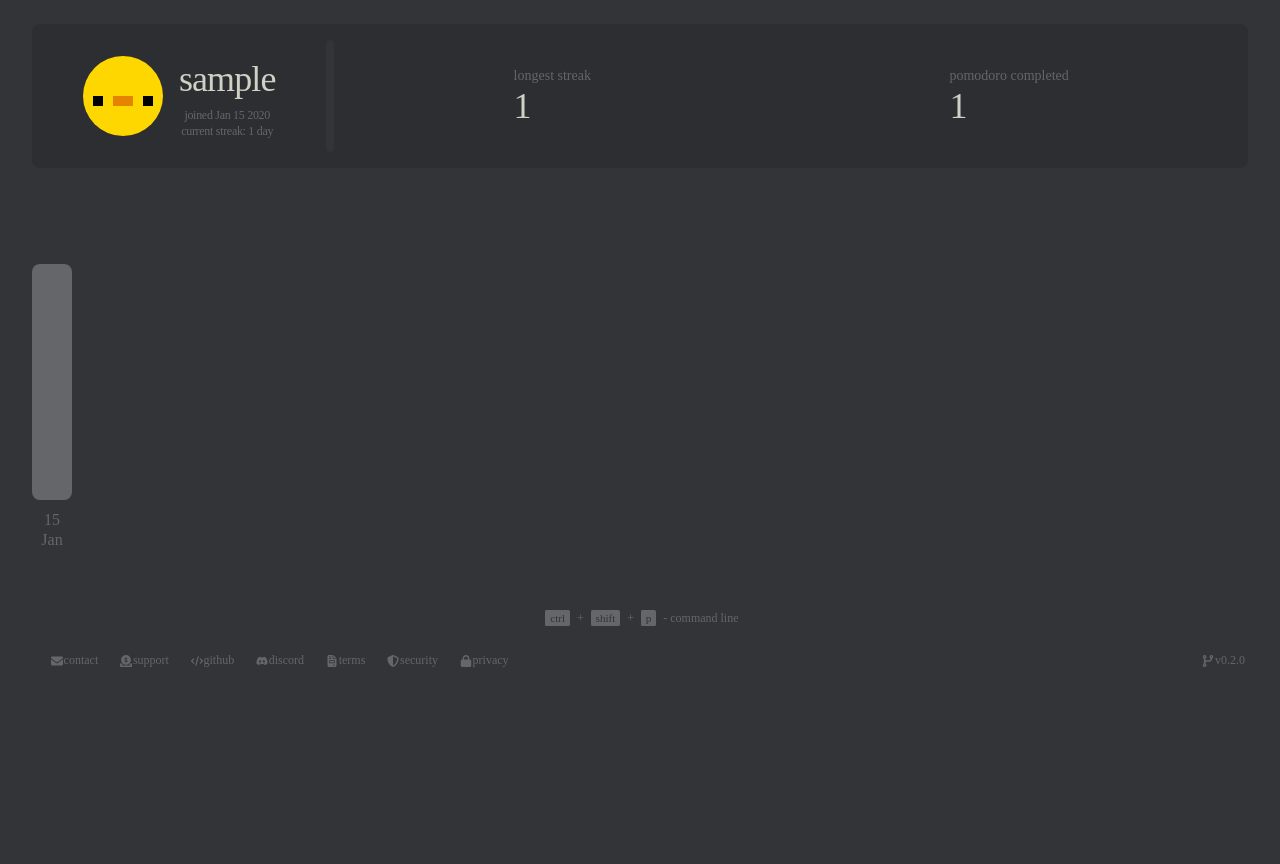
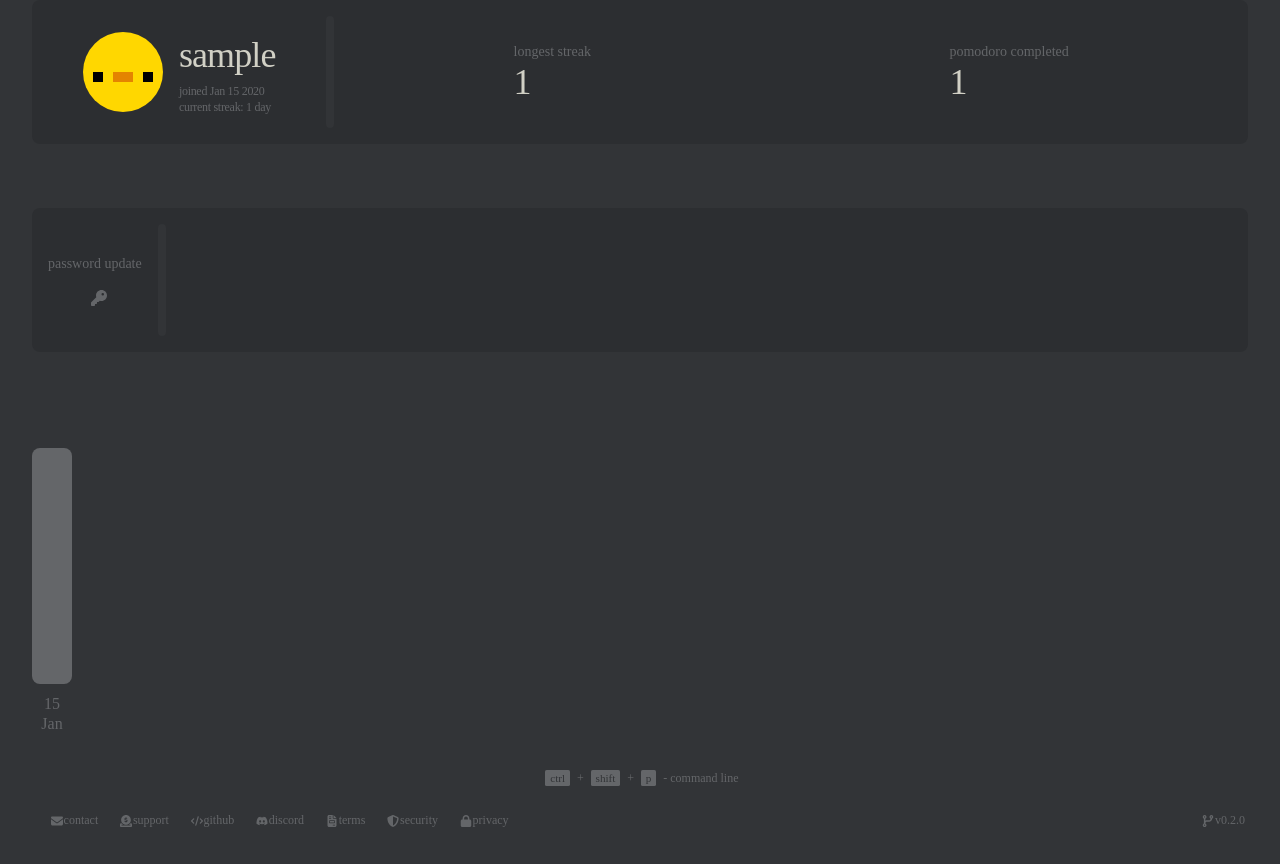
Before and after one commit to NTDuck/project-equilibrium, a Flask app: page /auth/profile in a window 1280 px wide. Shown: the part 96-960 px from the top of the page. Before the commit the page ends 763 px from the top, so only its background shows below. Run offline with Flask 3, Linux system fonts and the light colour scheme; a user stored in the database is signed in; tables that the repository leaves empty hold one stand-in row (values such as "Sample post"); style sheets or scripts are compiled from the project's sources; some libraries are stand-ins or nearby versions.

Commit message:
Implemented user password update

```diff
--- a/app/auth/__init__.py
+++ b/app/auth/__init__.py
@@ -2,4 +2,4 @@
 from flask import Blueprint
 auth = Blueprint("auth", __name__)
 
-from . import views, profile
+from . import views
--- a/app/auth/profile.py
+++ /dev/null
@@ -1,23 +0,0 @@
-
-from flask import render_template
-from flask_login import current_user
-
-from . import auth
-from ..models import TimerSessionCount
-from ..utils import current_streak, longest_streak
-
-
-@auth.route("/profile")
-def profile():
-    timer_data = getattr(current_user, TimerSessionCount.__tablename__)
-    session_counts = [getattr(i, "session_count") for i in timer_data] if timer_data else []
-    data = {
-        "username": getattr(current_user, "username"),
-        "date_joined": getattr(current_user, "date_joined").strftime("joined %b %d %Y"),
-        "current_streak": current_streak(session_counts),
-        "longest_streak": longest_streak(session_counts),
-        "pomodoro_completed": sum(session_counts),
-        "max_session_count": max(session_counts) if timer_data else 1,
-        "session_count_chart_data": [[item.date.strftime("%b"), item.date.strftime("%d"), item.session_count] for item in timer_data],
-    }
-    return render_template("auth/profile.html", data=data)
--- a/app/auth/views.py
+++ b/app/auth/views.py
@@ -6,7 +6,8 @@ from flask_login import login_user, logout_user, login_required, current_user
 from config import Config
 from . import auth
 from .. import db
-from ..models import User
+from ..models import User, TimerSessionCount
+from ..utils import current_streak, longest_streak
 from ..email import send_email
 
 
@@ -102,3 +103,42 @@ def resend_confirmation():
     token = current_user.generate_confirmation_token()
     send_email([getattr(current_user, "email")], "confirm your account", "auth/email/confirm", user=current_user, token=token, expiration=f"{Config.CONFIRMATION_TOKEN_EXPIRATION // 60} minutes")
     return redirect(url_for("main.index"))
+
+
+@auth.route("/profile")
+def profile():
+    timer_data = getattr(current_user, TimerSessionCount.__tablename__)
+    session_counts = [getattr(i, "session_count") for i in timer_data] if timer_data else []
+    data = {
+        "username": getattr(current_user, "username"),
+        "date_joined": getattr(current_user, "date_joined").strftime("joined %b %d %Y"),
+        "current_streak": current_streak(session_counts),
+        "longest_streak": longest_streak(session_counts),
+        "pomodoro_completed": sum(session_counts),
+        "max_session_count": max(session_counts) if timer_data else 1,
+        "session_count_chart_data": [[item.date.strftime("%b"), item.date.strftime("%d"), item.session_count] for item in timer_data],
+    }
+    return render_template("auth/profile.html", data=data)
+
+
+@auth.route("/password/update", methods=["GET", "POST"])
+def password_update():
+    if request.method == "POST":
+        old_password = request.form.get("old-password").strip()
+        new_password = request.form.get("new-password").strip()
+        if not current_user.verify_password(old_password):
+            redirect(url_for("auth.password_reset"))
+        try:
+            setattr(current_user, "password", new_password)
+        except ValueError:
+            abort(400)
+        else:
+            # flash something
+            db.session.commit()
+        return redirect(url_for("auth.profile"))
+    return render_template("auth/password-update.html")
+
+
+@auth.route("/password/reset")
+def password_reset():
+    ...
--- a/app/templates/auth/profile.html
+++ b/app/templates/auth/profile.html
@@ -1,11 +1,13 @@
 {% extends "base.html" %}
+
+{% block title %}user {{ data.username }}{% endblock %}
 
 {% block content %}
 <div class="flex flex-col items-center justify-center gap-16 max-w-7xl h-full mx-auto p-8 first:py-0 last:py-0 overflow-y-auto scroll-smooth">
   <div class="flex flex-row items-center w-full h-36 rounded-lg bg-sub-alt-color gap-4 p-4">
     <div class="flex flex-row items-center justify-center flex-none gap-4 px-2 w-[16.4rem]">
       <img src="{{ url_for('static', filename='images/user/default.png') }}" class="w-20 h-20 rounded-full cursor-pointer">
-      <div class="flex flex-col justify-center items-center gap-1">
+      <div class="flex flex-col justify-start items-start gap-1">
         <div class="text-4xl tracking-tight leading-snug text-text-color">{{ data.username }}</div>
         <div class="text-xs tracking-tight leading-none text-sub-color">{{ data.date_joined }}</div>
         <div class="text-xs tracking-tight leading-none text-sub-color">current streak: {{ data.current_streak }} {% if data.current_streak == 1 %}day{% else %}days{% endif %}</div>
@@ -23,7 +25,18 @@
       </div>
     </div>
   </div>
-  <div class="flex overflow-x-scroll flex-row w-full h-80 gap-2 self-center">
+  <div class="flex flex-row items-center w-full h-36 rounded-lg bg-sub-alt-color gap-4 p-4">
+    <div class="flex flex-col items-center justify-center gap-4">
+      <p class="text-sm text-sub-color">password update</p>
+      <a href="{{ url_for('auth.password_update') }}" class="transition-colors duration-300 text-sub-color hover:text-text-color">
+        <svg class="w-4 h-4 ml-2 fill-current" xmlns="http://www.w3.org/2000/svg" viewBox="0 0 512 512">
+          <path d="M336 352c97.2 0 176-78.8 176-176S433.2 0 336 0S160 78.8 160 176c0 18.7 2.9 36.8 8.3 53.7L7 391c-4.5 4.5-7 10.6-7 17v80c0 13.3 10.7 24 24 24h80c13.3 0 24-10.7 24-24V448h40c13.3 0 24-10.7 24-24V384h40c6.4 0 12.5-2.5 17-7l33.3-33.3c16.9 5.4 35 8.3 53.7 8.3zM376 96a40 40 0 1 1 0 80 40 40 0 1 1 0-80z"/>
+        </svg>
+      </a>
+    </div>
+    <div class="flex-none w-2 h-28 rounded-lg bg-bg-color"></div>
+  </div>
+  <div class="flex flex-none overflow-x-scroll flex-row w-full h-80 gap-2 self-center">
     {% for item in data.session_count_chart_data %}
     <div class="flex flex-col-reverse items-start w-10 h-full gap-2 group">
       <div class="w-full -mt-3 text-center text-sub-color">{{ item[0] }}</div>
```
Also changed, not shown: app/templates/auth/password-update.html (added, +16 -0 lines), tmp.py (deleted, +0 -8 lines), app/templates/auth/password-reset.html (deleted).
